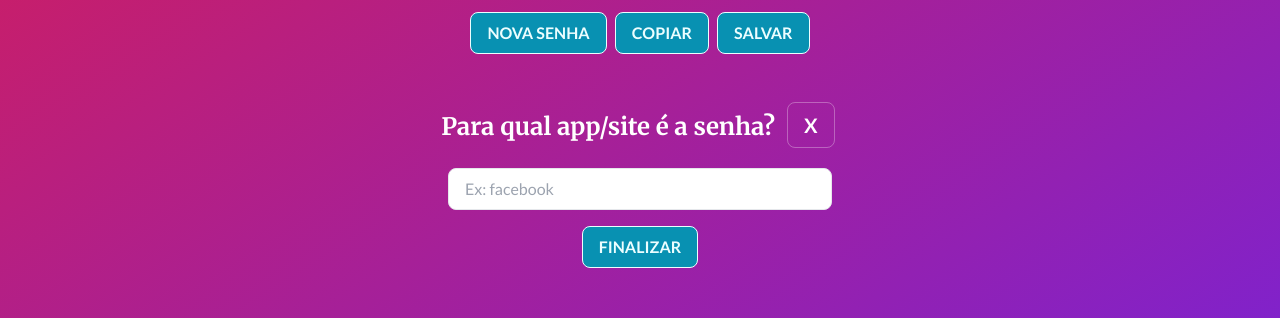
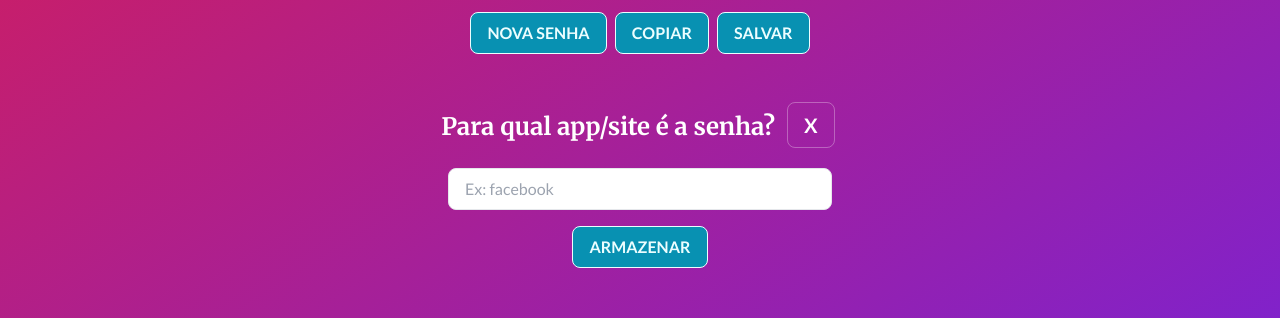
Before and after one commit to dtfigueiredo/new-pwd-generator, a Next.js app: page / in a window 1280 px wide. Both pictures are taken after a click on the button "SALVAR". Shown: the part 434-752 px from the top of the page. Built offline with nearby package versions, Linux system fonts and the light colour scheme.

Commit message:
pasta utils + feedback de erros

```diff
--- a/pages/index.js
+++ b/pages/index.js
@@ -1,14 +1,13 @@
+import { useState, useEffect } from 'react'
 import Head from 'next/head'
 import { useRouter } from 'next/router'
-import { useState, useEffect } from 'react'
-import { saveNewPwd } from './api/storage'
 import Feedback from '../src/components/Feedback'
+import SaveFeedback from '../src/components/SaveFeedback'
 import Header from '../src/components/Header'
 import MainContent from '../src/components/Main'
 import Modal from '../src/components/Modal'
-import pwdGenerator from './api/pwd_generator'
-
-//TODO -> VERIFICAR PQ SALVAMENTO STORAGE NÃO ESTÁ CORRETO
+import { saveNewPwd } from '../src/utils/storage'
+import pwdGenerator from '../src/utils/pwd_generator'
 
 export default function Home() {
   const routes = useRouter()
@@ -16,12 +15,22 @@ export default function Home() {
 
   const [pwdSize, setPwdSize] = useState(15)
   const [pwdLabel, setPwdLabel] = useState('')
+  console.log('state pwdLabel: ' + pwdLabel)
+
   const [hasNumbers, setHasNumbers] = useState(true)
   const [hasSymbols, setHasSymbols] = useState(true)
+
   const [newPwd, setNewPwd] = useState('')
+  console.log('state newPwd: ' + newPwd)
   const [newPwdObj, setNewPwdObj] = useState({})
+  const [newPwdId, setNewPwdId] = useState(1)
+
   const [isModalOpen, setIsModalOpen] = useState(false)
   const [isFeedbackOpen, setIsFeedbackOpen] = useState(false)
+  const [isSaveFeedbackOpen, setIsSaveFeedbackOpen] = useState(false)
+  const [isErrFeedbackOpen, setIsErrFeedbackOpen] = useState(false)
+
+  const handleNewPwd = () => setNewPwd(pwdGenerator(pwdSize, hasSymbols, hasNumbers))
 
   const handlePwdSize = (event) => setPwdSize(Number(event.target.value))
   const handlePwdLabel = (event) => setPwdLabel(event.target.value)
@@ -29,13 +38,25 @@ export default function Home() {
   const handleHasNumber = () => setHasNumbers(!hasNumbers)
   const handleHasSymbol = () => setHasSymbols(!hasSymbols)
 
-  const handleNewPwd = () => setNewPwd(pwdGenerator(pwdSize, hasSymbols, hasNumbers))
-
   const handleCopyBtn = () => {
     navigator.clipboard.writeText(newPwd)
     setIsFeedbackOpen(true)
     setTimeout(() => {
       setIsFeedbackOpen(false)
+    }, 1500);
+  }
+
+  const handleSaveStorageBtn = () => {
+    setIsSaveFeedbackOpen(true)
+    setTimeout(() => {
+      setIsSaveFeedbackOpen(false)
+    }, 1500);
+  }
+
+  const handleErrFeedback = () => {
+    setIsErrFeedbackOpen(true)
+    setTimeout(() => {
+      setIsErrFeedbackOpen(false)
     }, 1500);
   }
 
@@ -48,9 +69,12 @@ export default function Home() {
 
   const handleSavePwdStorage = () => {
     setNewPwdObj({
+      id: newPwdId,
       label: pwdLabel,
       pwdText: newPwd
     })
+
+    setNewPwdId(newPwdId + 1)
 
     saveNewPwd('@my-passwords', newPwdObj)
   }
@@ -92,13 +116,20 @@ export default function Home() {
       {isModalOpen && (
         <Modal
           handleSaveBtn={handleSaveBtn}
+          handleSaveStorageBtn={handleSaveStorageBtn}
           handleSavePwdStorage={handleSavePwdStorage}
+          handleErrFeedback={handleErrFeedback}
+          isErrFeedbackOpen={isErrFeedbackOpen}
           handleIsModalOpen={handleIsModalOpen}
           pwdLabel={pwdLabel}
           newPwd={newPwd}
           handlePwdLabel={handlePwdLabel} />
       )}
 
+      {isSaveFeedbackOpen && (
+        <SaveFeedback />
+      )}
+
     </>
   )
 }
--- a/pages/my-passwords.js
+++ b/pages/my-passwords.js
@@ -4,7 +4,7 @@ import { useRouter } from 'next/router'
 import { FiTrash2 } from 'react-icons/fi'
 import Header from "../src/components/Header";
 import Feedback from "../src/components/Feedback";
-import { getSavedPwd, deletePwd } from './api/storage'
+import { getSavedPwd } from '../src/utils/storage'
 
 export default function SavedPwds() {
   const routes = useRouter()
@@ -24,6 +24,7 @@ export default function SavedPwds() {
   useEffect(() => {
     const savedPwd = async () => {
       const result = await getSavedPwd('@my-passwords')
+      console.log(result)
       setSavedPwdList(result)
     }
 
@@ -61,18 +62,22 @@ export default function SavedPwds() {
               ? (<div>
                 <h2 className="text-center text-white">LISTA VAZIA</h2>
               </div>)
-              : (savedPwdList.map((password, index) => (
-                <li key={index} className="saved-pwd">
+              : (savedPwdList.map((password) => (
+                <li key={password.id} className="saved-pwd">
 
                   <div className="flex justify-between items-center">
                     <h3 className="text-gray-50 uppercase">{password.label}</h3>
-                    <button className="trash"><FiTrash2 /></button>
+                    <button className="trash">
+                      <FiTrash2
+                        onClick={() => console.log('clicado')} />
+                    </button>
                   </div>
 
                   <div className="flex-center">
                     <button
                       onClick={handleCopyBtn}
-                      className="copy-pwd">{password.pwdText}</button>
+                      className="copy-pwd">{password.pwdText}
+                    </button>
                   </div>
 
                 </li>
--- /dev/null
+++ b/src/components/ErrFeedback/index.js
@@ -0,0 +1,16 @@
+import React from 'react'
+import { GiCheckMark } from 'react-icons/gi'
+
+const ErrorFeedback = () => {
+  return (
+    <div className="wrapper">
+      <div className="flex-center feedback-container">
+        <p className="feedback flex-center">
+          <GiCheckMark className="mr-4 " />Digite um título para sua senha.
+        </p>
+      </div>
+    </div>
+  )
+}
+
+export default ErrorFeedback
--- a/src/components/Modal/index.js
+++ b/src/components/Modal/index.js
@@ -1,17 +1,21 @@
 import Btn from '../Button'
+import ErrorFeedback from '../ErrFeedback'
 
 const Modal = (props) => {
 
-  const storagePwd = () => {
+  const savePwdInStorage = () => {
     let label = props.pwdLabel
     let password = props.newPwd
 
+    console.log(label, password)
+
     if (!label || !password) {
-      alert('erro')
+      props.handleErrFeedback()
       return
     }
 
     props.handleSavePwdStorage(label, password)
+    props.handleSaveStorageBtn()
     props.handleIsModalOpen()
   }
 
@@ -29,6 +33,10 @@ const Modal = (props) => {
           <button className="btn btn-close" onClick={props.handleIsModalOpen}>X</button>
         </div>
 
+        {props.isErrFeedbackOpen && (
+          <ErrorFeedback />
+        )}
+
         < input
           className="input-text"
           type="text"
@@ -36,13 +44,11 @@ const Modal = (props) => {
           value={props.pwdLabel}
           onChange={props.handlePwdLabel} />
 
-
-        <div className="flex-center">
+        <div className="flex-center flex-col">
           <Btn
             className="btn btn-cta"
-            onClick={() => storagePwd()}>Finalizar</Btn>
+            onClick={() => savePwdInStorage()}>Armazenar</Btn>
         </div>
-
 
       </div>
     </main>
--- a/pages/api/storage.js
+++ b/src/utils/storage.js
@@ -7,13 +7,6 @@ export const getSavedPwd = async (key) => {
 export const saveNewPwd = async (key, newPwd) => {
   let storedPwd = await getSavedPwd(key)
 
-  //não duplicar itens
-  const duplicated = storedPwd.some(pwd => pwd.pwdText === newPwd.pwdText)
-  if (duplicated) {
-    alert('Senha já existe')
-    return
-  }
-
   //acrescentando um novo valor ao array de senhas
   storedPwd.push(newPwd)
   localStorage.setItem(key, JSON.stringify(storedPwd))
```
Also changed, not shown: src/utils/pwd_generator.js (renamed from pages/api/pwd_generator.js).
